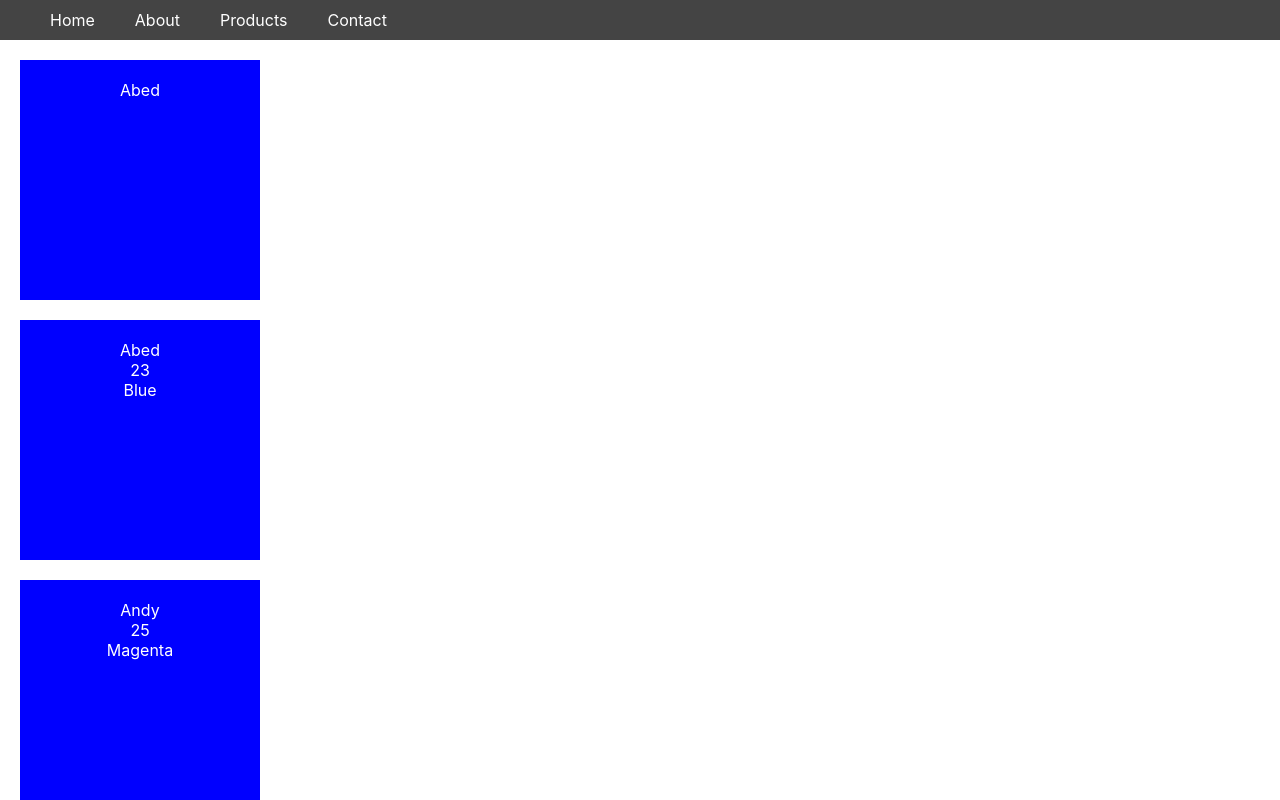
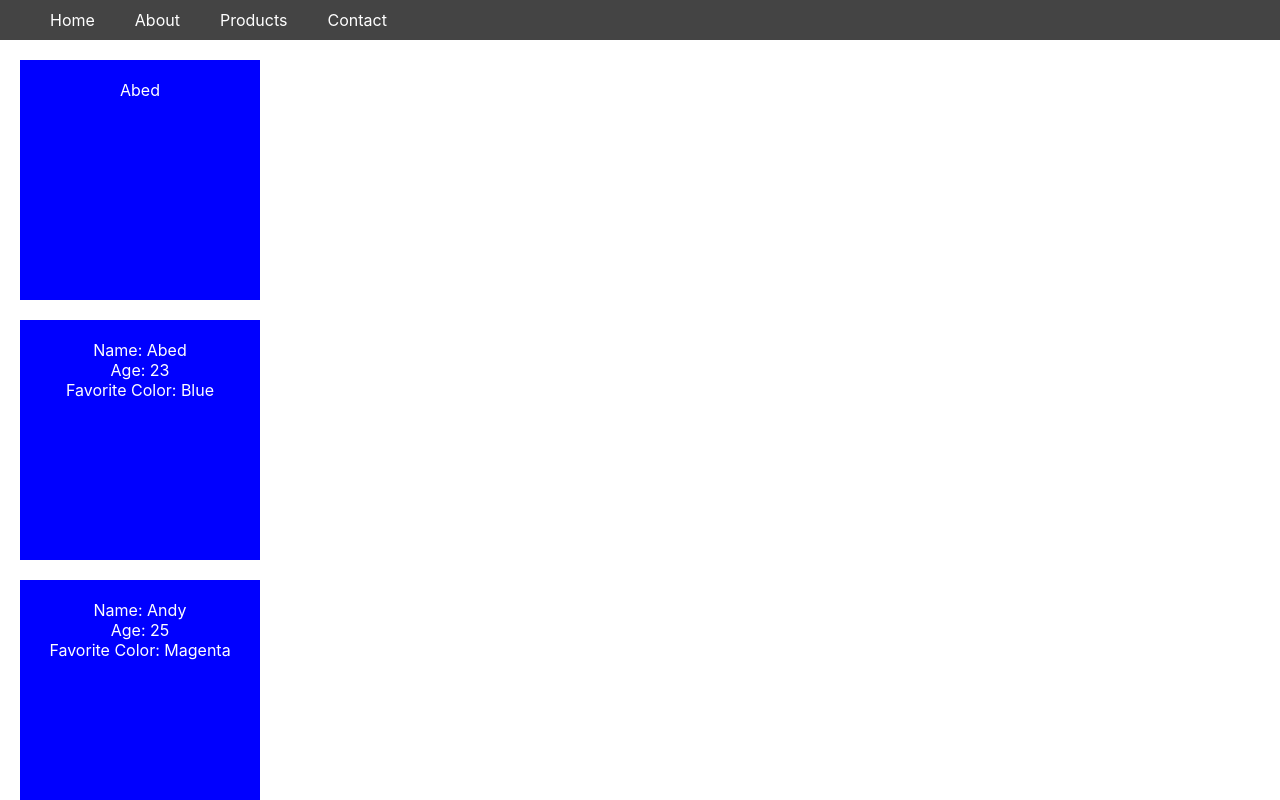
Before and after one commit to abislam/components-hw, a React (Create React App) app: page / in a window 1280 px wide. Shown: the top 800 px of the page. Built offline with nearby package versions, Linux system fonts and the light colour scheme.

Commit message:
edited box1 and added number iteration to box2 components

```diff
--- a/src/components/Box1.js
+++ b/src/components/Box1.js
@@ -2,7 +2,7 @@ import React from 'react';
 import './styles/Box.css';
 function Box1(){
 
-    const [name, setName] = React.useState("Abed")
+    const name = React.useState("Abed")
 
     return(
         <div className="box1">{name}</div>
--- a/src/components/Box2.js
+++ b/src/components/Box2.js
@@ -3,17 +3,18 @@ import './styles/Box.css';
 
 function Box2(props){
 
-    const [name, setName] = React.useState(props.name);
+    //const name = React.useState(props.name);
     const [age, setAge] = React.useState(props.age);
-    const [color, setColor] = React.useState(props.color);
+    //const color= React.useState(props.color);
 
     return(
         <div className="box1">
-            <div>{props.name}</div>
-            <div>{props.age}</div>
-            <div>{props.color}</div>
+            <div>Name: {props.name}</div>
+            <div onClick={()=> setAge(age+1)}>Age: {age}</div>
+            <div>Favorite Color: {props.color}</div>
         </div>
     );
+
 }
 
 export default Box2;
```
